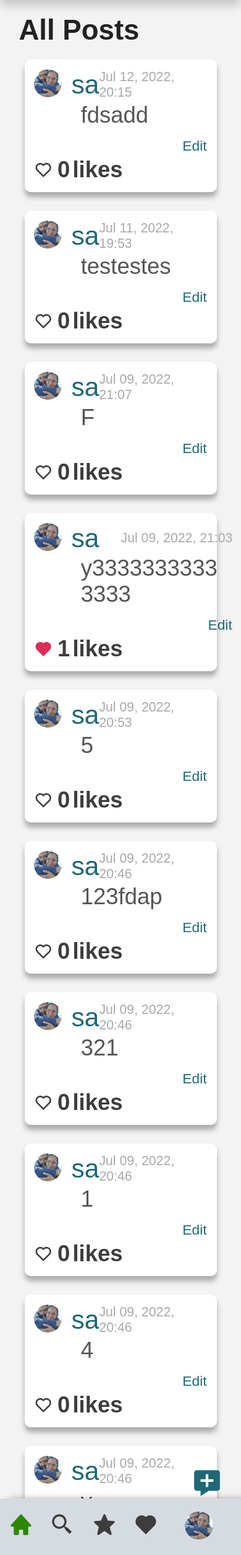
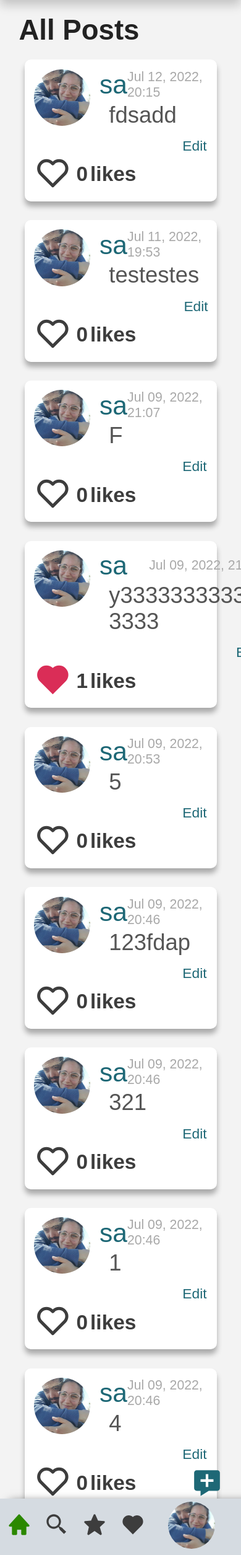
Before and after one commit to rodrigojmayer/RJMNetwork, a Django app: a page that uses network/templates/network/index.html in a window 390 px wide. Shown: the part 91-2600 px from the top of the page at 62% size. Run offline with Django 3.2, Linux system fonts and the light colour scheme; a user stored in the database is signed in; data comes from the database, SQL or seed files in the repository; both versions use the stored data as it was after the commit.

Commit message:
Fixing styles responsive design 3

```diff
--- a/network/static/network/styles.css
+++ b/network/static/network/styles.css
@@ -126,7 +126,7 @@ p, input {
 }
 
 #posts-flex-order-child1{
-    width: 70px;
+    width: 3.5rem;
 }
 
 #posts-flex-order-child1 #dropbtn-profile{
@@ -149,8 +149,10 @@ p, input {
 
 .posts_profile_picture{
     margin-right: .5rem;
-    height: 1.5rem;
-    width: 1.5rem;
+    /* height: 1.5rem;
+    width: 1.5rem; */
+    height: 3rem;
+    width: 3rem;
     border-radius: 50%;
 }
 
@@ -238,13 +240,15 @@ p, input {
 }
 
 #like_complete{
+    /* width: 1.7rem;
+    height: 1.7rem; */
     display: flex;
     flex-direction: row;
     align-items: center;
     /* font-size: 80%; */
     color: var(--black-logo);
     font-weight:550;
-    font-size: 1.2rem;
+    font-size: 1.1rem;
 }
 #like_complete :nth-child(2n), #like_complete :nth-child(3n){
     /* display: flex; */
@@ -258,12 +262,14 @@ p, input {
 .yes_button{
     all: unset;
     height: 1rem;
+    /* width: 2rem; */
+    height: 2rem;
     margin-right: 8px;
     cursor: pointer;
 }
 .yes_button svg {
-    width: 1rem;
-    height: 1rem;
+    width: 2rem;
+    height: 2rem;
 }
 
 .d-inline-block{
@@ -381,6 +387,10 @@ p, input {
     align-items: center;
     box-shadow: 16px 8px 16px 0px rgba(0,0,0,1.2);
     z-index: 990;
+}
+#profile_img{
+    width: 2.5rem;
+    height: 2.5rem;
 }
 
 .dropbtn {
@@ -856,6 +866,22 @@ a.modal-close svg path{
         border-width: 1px;
     }
 
+    #profile_img{
+        width: 1.5rem;
+        height: 1.5rem;
+    }
+
+    #posts-flex-order-child1{
+        width: 3rem;
+    }
+    .posts_profile_picture{
+        margin-right: .5rem;
+        height: 2.5rem;
+        width: 2.5rem;
+        /* height: 3rem;
+        width: 3rem; */
+        border-radius: 50%;
+    }
     #profile{
         font-size: 1.2rem;
     }
@@ -868,4 +894,12 @@ a.modal-close svg path{
     #like_complete{
         font-size: .7rem;
     }
+    .yes_button{
+        height: 1rem;
+        /* width: 2rem; */
+    }
+    .yes_button svg {
+        width: 1rem;
+        height: 1rem;
+    }
 }
```
Also changed, not shown: db.sqlite3.
